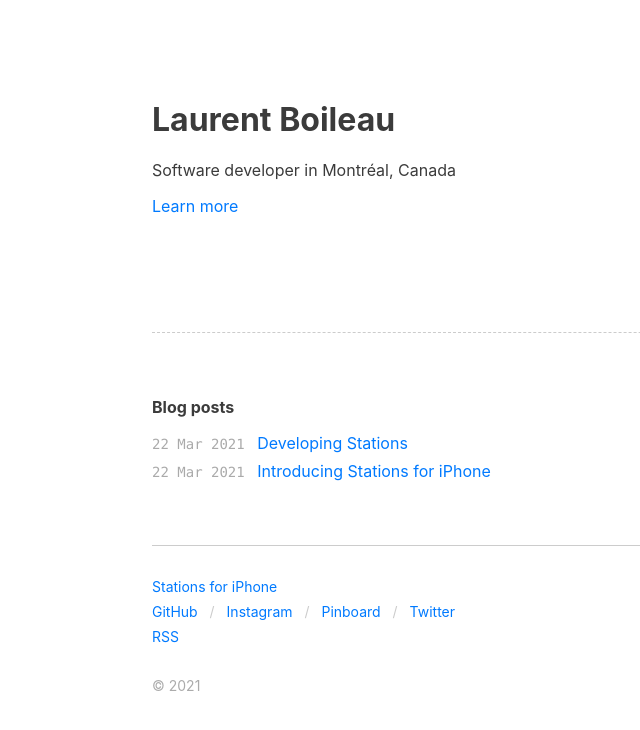
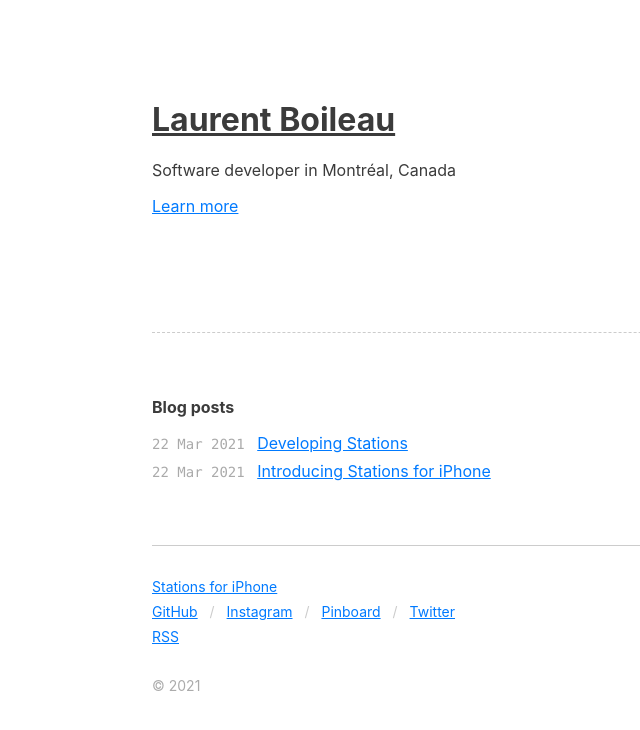
Before and after one commit to laurentboileau/laurentboileau.github.io, a Jekyll site: the page built from index.html, in a window 1280 px wide. Shown: the top 730 px of the page, without its empty margins (188-828 px from the left). Built offline with Jekyll 4.4.1, drawn with Linux system fonts in a browser that asks for light colours.

Commit message:
Underline links
Signed-off-by: Laurent Boileau <developer@laurentboileau.ca>

```diff
--- a/assets/css/style.css
+++ b/assets/css/style.css
@@ -38,10 +38,6 @@ body {
     background-color: var(--body-background-color);
     font-size: var(--body-font-size);
     font-family: var(--body-font);
-}
-
-a {
-	text-decoration: none;
 }
 
 a:link {
```
